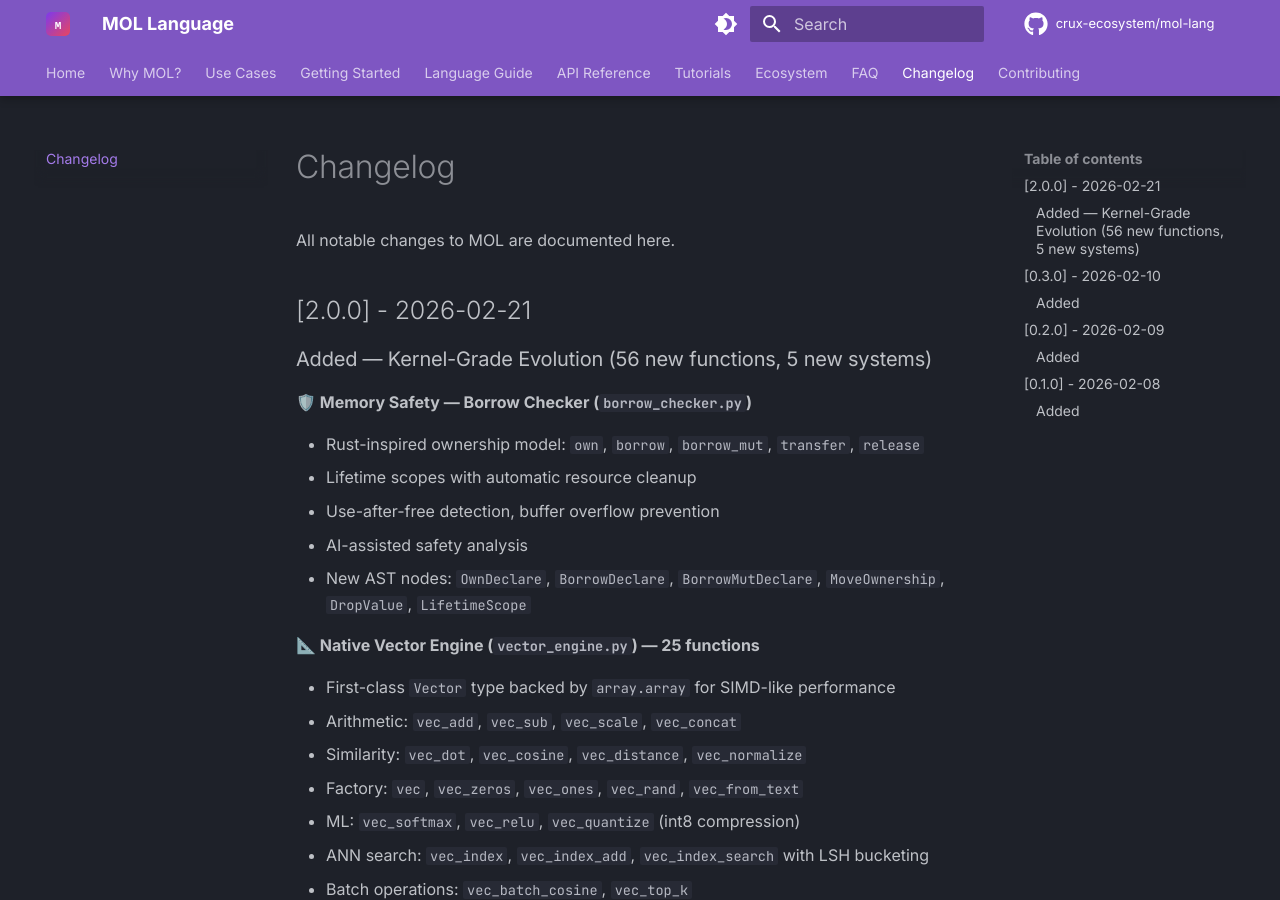
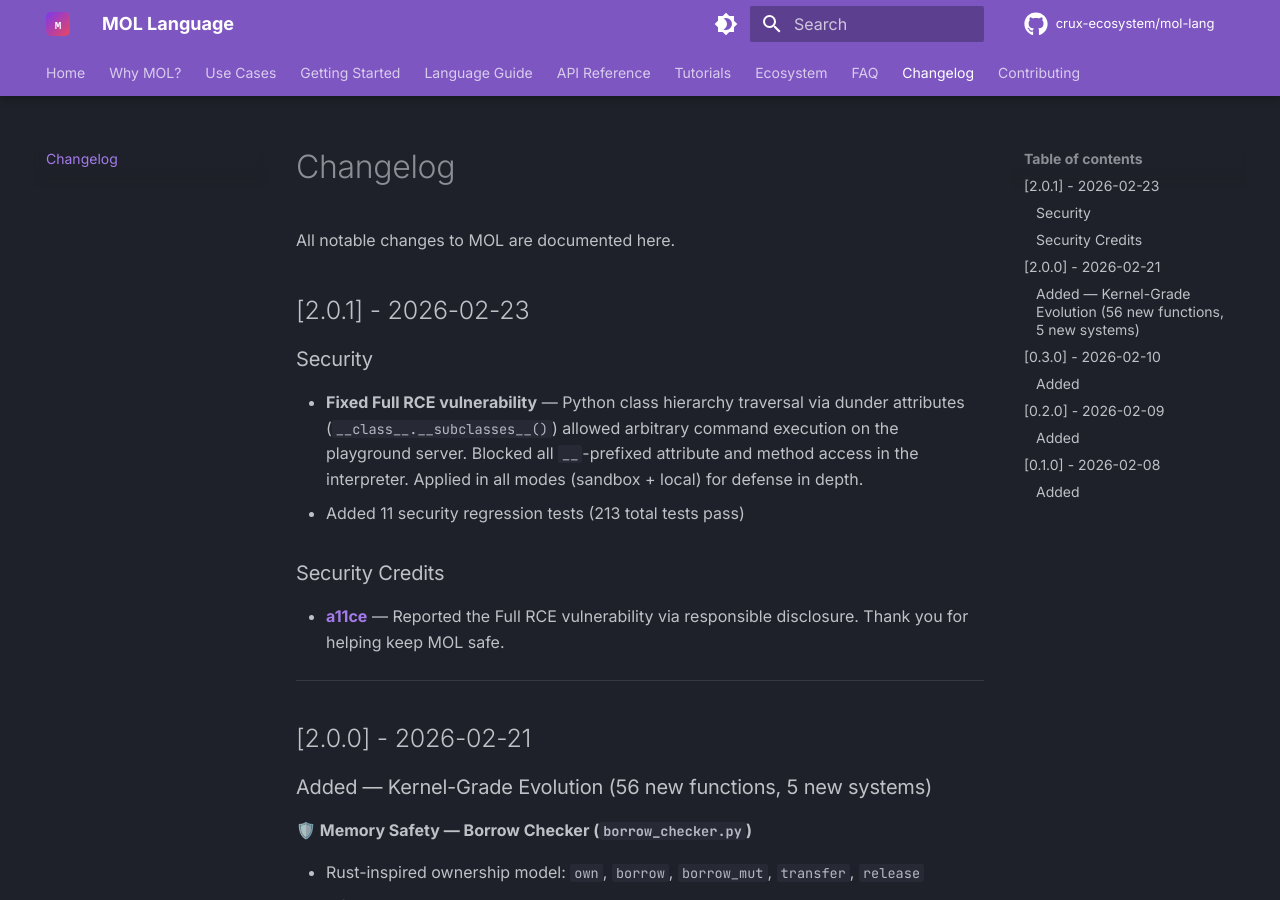
Before and after one commit to crux-ecosystem/mol-lang, an MkDocs documentation site: the page built from docs/changelog.md, in a window 1280 px wide and 900 px high. Built offline with MkDocs 1.6.1 and Material for MkDocs 9.7.7, drawn with Linux system fonts in a browser that asks for light colours; comment, search, counter and statistics services are not loaded; the version menu is left out.

Commit message:
docs: credit a11ce for security disclosure, add Security Hall of Fame, community expansion
- Credit a11ce (Sophia) in CHANGELOG, docs/changelog, SECURITY.md, README
- Added Security Hall of Fame section to SECURITY.md
- Added Contributors & Security Researchers section to README
- Updated CONTRIBUTING.md with contribution tracks (Security, Language Dev, Docs, QA, Community)
- Updated Community section in README with Discord link
- Bumped version to 2.0.1

```diff
--- a/docs/changelog.md
+++ b/docs/changelog.md
@@ -1,6 +1,19 @@
 # Changelog
 
 All notable changes to MOL are documented here.
+
+## [2.0.1] - 2026-02-23
+
+### Security
+
+- **Fixed Full RCE vulnerability** — Python class hierarchy traversal via dunder attributes (`__class__.__subclasses__()`) allowed arbitrary command execution on the playground server. Blocked all `__`-prefixed attribute and method access in the interpreter. Applied in all modes (sandbox + local) for defense in depth.
+- Added 11 security regression tests (213 total tests pass)
+
+### Security Credits
+
+- **[a11ce](https://github.com/a11ce)** — Reported the Full RCE vulnerability via responsible disclosure. Thank you for helping keep MOL safe.
+
+---
 
 ## [2.0.0] - 2026-02-21
 
--- a/mol/__init__.py
+++ b/mol/__init__.py
@@ -16,5 +16,5 @@ Features:
 File extension: .mol
 """
 
-__version__ = "1.1.0"
+__version__ = "2.0.1"
 __author__ = "IntraMind / CruxLabx"
```
Also changed, not shown: CHANGELOG.md (+13 -0 lines), CONTRIBUTING.md (+45 -1 lines), README.md (+26 -4 lines), SECURITY.md (+12 -0 lines).
